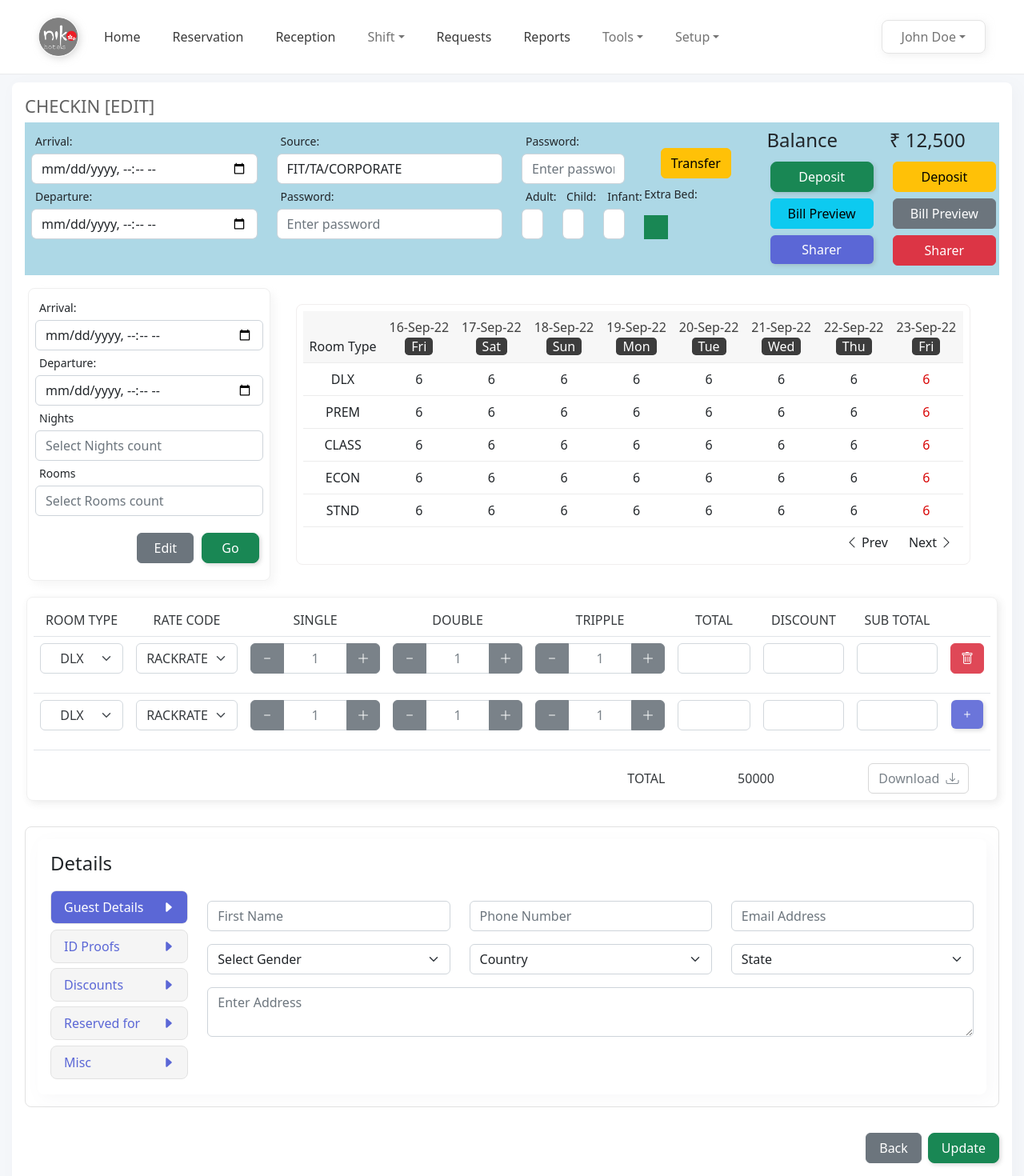
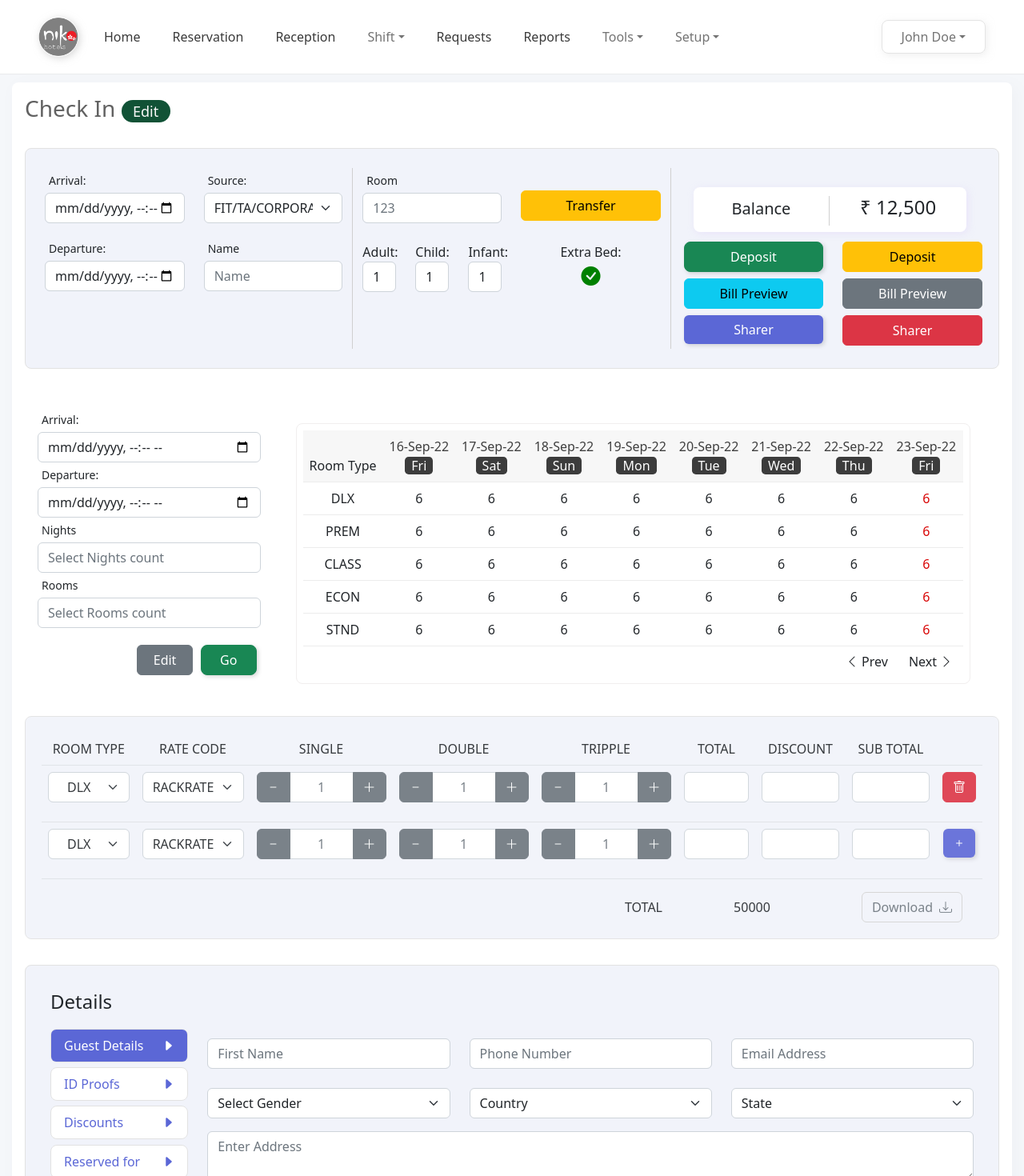
Before and after one commit to indocosmo-projects/PMS-Prototype, a React (Create React App) app: page /checkInEdit in a window 1280 px wide. Shown: the top 1470 px of the page at 80% size. Built offline with nearby package versions, Linux system fonts and the light colour scheme.

Commit message:
checkin edit page edits

```diff
--- a/src/component/CheckInEdit/CheckInEdit.css
+++ b/src/component/CheckInEdit/CheckInEdit.css
@@ -1,3 +1,8 @@
+
+:root{
+    --tab-bg : #f1f3fa;
+}
+
 
 .inputfieldpadding{
     padding : 5px;
@@ -195,10 +200,7 @@ select.form-control.form-select.text-center {
     min-width: max-content;
 }
 
-.bgblue{
-    padding : 2px;
-    background-color : lightblue;
-}
+
 
 .nlink{
     display : inline-block;
@@ -215,11 +217,14 @@ select.form-control.form-select.text-center {
 
 }
 
+.light-violet-bg{
+    background-color: var(--tab-bg);
+}
+
 .checkdetails{
     margin:2em 0em;
     border: solid 1px rgb(226, 226, 226);
     border-radius: .5em;
-    background-color: white !important ;
 }
 
 /* .flex-column.nav.nav-pills{
@@ -229,13 +234,14 @@ select.form-control.form-select.text-center {
 .nav-pills .nav-item{
     border: solid 1px rgb(226, 226, 226)  !important;
     border-radius: .5em;
-    background-color: rgb(245, 245, 245);
+    background-color: rgb(255, 255, 255);
     margin: .2em 0;
 
 }
 
 .tab-pane{
     padding-top: 1em;
+    background-color: var(--tab-bg);
 }
 
 .nav-pills .nav-item .nav-link{
@@ -246,3 +252,36 @@ select.form-control.form-select.text-center {
 .nav-pills .nav-item .nav-link.active{
     color: #ffffff;
 }
+
+.dark-bg{
+    background-color: #115236 !important;
+    border-radius: 1em;
+    color: #f7f7f7;
+    padding: .1em .8em;
+    font-size: 18px;
+}
+.vr-line{
+    width: 1px !important;
+    background-color: #313131;
+}
+.extra-bed-icon{
+    color: green;
+    font-size: 24px;
+}
+.white-bg{
+    background-color: #ffffff !important;
+    border-radius: .5em;
+    margin: 1em;
+    padding-top: .7em;
+    padding-bottom: .5em;
+    box-shadow: 2px 2px 10px rgba(220, 204, 250, 0.375) ;
+}
+.vl {
+    border-right: 1px solid rgb(208, 208, 208);
+  }
+
+  @media screen and (max-width: 576px){
+    .vl {
+        border: none;
+      }
+  }
--- a/src/component/CheckInEdit/CheckInEdit.js
+++ b/src/component/CheckInEdit/CheckInEdit.js
@@ -3,6 +3,8 @@ import RoomAvailability from './RoomAvailability';
 import RoomRateTypeDiscount from './RoomRateTypeDiscount';
 import './CheckInEdit.css';
 import CheckInEditDetails from './CheckInEditDetails';
+import Form from 'react-bootstrap/Form';
+
 
 
 // import { Link } from "react-router-dom";
@@ -14,15 +16,16 @@ function CheckInEdit(){
                 <div className="container-fluid formcontent">
                     {/* ----- Heading ------ */}
                     <div>
-                        <h5 className="header"> CHECKIN [EDIT] </h5>
+                        <h3 className="header"> Check In <span className="dark-bg">Edit</span></h3>
                     </div>
 
                      {/* ----- Form   ------ */}
-                    <div className="bgblue p-2">
-                        <div className="row">
-                            <div className="col-sm-3">
-                                <div className="col-sm-12">
-                                    <div className="form-group">
+
+                     <div className='checkdetails light-violet-bg'>
+                        <div className="row p-4">
+                            <div className="col-md-2">
+                                {/* <div className="col-sm-12"> */}
+                                    <div className="form-group mb-3">
                                         <label className="text-left" htmlFor="arrival">Arrival:</label>
                                         <input type="datetime-local" className="form-control arrival" name="arrival" id="arrival" />
                                     </div>
@@ -30,43 +33,46 @@ function CheckInEdit(){
                                         <label className="text-left" htmlFor="departure">Departure:</label>
                                         <input type="datetime-local" className="form-control departure" name="departure" id="departure" />
                                     </div>
+                                {/* </div> */}
+                            </div>
+
+
+                            <div className="col-md-2 vl">
+                                <div className="form-group mb-3">
+                                    <label className="text-left" htmlFor="source">Source:</label>
+                                    <Form.Select aria-label="Default select example">
+                                            <option>FIT/TA/CORPORATE</option>
+                                            <option value="1">1</option>
+                                            <option value="2">2</option>
+                                            </Form.Select>
+
+                                </div>
+
+                                <div className="form-group">
+                                    <label className="text-left" htmlFor="pwd">Name</label>
+                                    <input type="password" className="form-control" placeholder="Name" id="pwd" />
                                 </div>
                             </div>
 
-                            <div className="col-sm-3">
-                                <div className="form-group">
-                                    <label className="text-left" htmlFor="source">Source:</label>
-                                    <select className="form-control" id="source">
-                                        <option>FIT/TA/CORPORATE</option>
-                                        <option>2</option>
-                                        <option>3</option>
-                                        <option>4</option>
-                                    </select>
-                                </div>
-
-                                <div className="form-group">
-                                    <label className="text-left" htmlFor="pwd">Password:</label>
-                                    <input type="password" className="form-control" placeholder="Enter password" id="pwd" />
-                                </div>
-                            </div>
-
-                            <div className="col-sm-3">
-                                <div className="row">
-                                    <div className="col-sm-6">
+                            <div className="col-md-4 vl">
+                                <div className="row mb-4">
+                                    <div className="col-md-6">
                                         <div className="form-group">
-                                            <label className="text-left" htmlFor="pwd">Password:</label>
-                                            <input type="password" className="form-control" placeholder="Enter password" id="pwd" />
+                                            <label className="text-left" htmlFor="pwd">Room</label>
+                                            <input type="password" className="form-control" placeholder="123" id="room_no" />
                                         </div>
                                     </div>
-                                    <div className="col-sm-6 pt-4">
-                                            <button type="button" className="btn btn-warning">Transfer</button>
+                                    <div className="col-md-6 ">
+                                        <br/>
+                                    <button type="button" className="btn btn-warning w-100 mt-1">Transfer</button>
+
                                     </div>
                                 </div>
 
                                  <div className="row">
                                     <div className="col-sm-2">
                                         <div className="form-group">
-                                            <label className="text-left" htmlFor="adult">Adult:</label>
+                                            <label  htmlFor="adult">Adult:</label>
                                             <select className="form-control" id="adult">
                                                 <option>1</option>
                                                 <option>2</option>
@@ -77,7 +83,7 @@ function CheckInEdit(){
                                     </div>
                                     <div className="col-sm-2">
                                         <div className="form-group">
-                                            <label className="text-left" htmlFor="child">Child:</label>
+                                            <label  htmlFor="child">Child:</label>
                                             <select className="form-control" id="child">
                                                 <option>1</option>
                                                 <option>2</option>
@@ -88,7 +94,7 @@ function CheckInEdit(){
                                     </div>
                                     <div className="col-sm-2">
                                         <div className="form-group">
-                                            <label className="text-left" htmlFor="infant">Infant:</label>
+                                            <label htmlFor="infant">Infant:</label>
                                             <select className="form-control" id="infant">
                                                 <option>1</option>
                                                 <option>2</option>
@@ -97,21 +103,22 @@ function CheckInEdit(){
                                             </select>
                                         </div>
                                     </div>
-                                    <div className="col-sm-4 left">
-                                    <label  htmlFor="extrabed"><p style={{fontSize :14}}>Extra Bed:</p></label>
+                                    <div className="col-sm-6">
+                                    <label  htmlFor="extrabed">Extra Bed:</label>
                                     <div className="form-group">
-                                            <div className="bg-success " style={{height : 30 , width : 30}}></div>
+                                            {/* <div className="bg-success" style={{height : 30 , width : 30}}></div> */}
+                                            <i class="bi bi-check-circle-fill extra-bed-icon"></i>
                                         </div>
                                     </div>
                                 </div>
                             </div>
 
-                            <div className="col-sm-3 left">
-                                <div className="row">
-                                    <div className="col-sm-6">
-                                        <h4>Balance</h4>
+                            <div className="col-md-4">
+                                <div className="row mt-4 mb-2 white-bg">
+                                    <div className="col-md-6 vl">
+                                        <h5 className='mt-1'>Balance</h5>
                                     </div>
-                                    <div className="col-sm-6">
+                                    <div className="col-md-6">
                                         <h4>₹ 12,500</h4>
                                     </div>
                                 </div>
@@ -131,8 +138,8 @@ function CheckInEdit(){
 
                             </div>
 
+                         </div>
                         </div>
-                    </div>
 
 
                      {/* ----- Room Availability ------ */}
@@ -144,154 +151,6 @@ function CheckInEdit(){
 
 
                      <CheckInEditDetails/>
-
-                     {/* <div >
-                            <h5 className="roomheader mb-0">
-                               <Link to="/checkInEdit" className="nlink"> GUEST DETAILS</Link>
-                               <Link to="/checkInOtherDetails" className="nlink"> OTHER DETAILS</Link>
-                            </h5>
-
-                                <div>
-                                <div className="row colpadding left">
-                                    <div className="col-sm-3">
-                                        <div className="form-group ">
-                                            <label for="title">Title:</label>
-                                            <select className="form-control" id="title">
-                                                <option>1</option>
-                                                <option>2</option>
-                                                <option>3</option>
-                                                <option>4</option>
-                                            </select>
-                                        </div>
-                                    </div>
-
-                                     <div className="col-sm-3">
-                                        <div className="form-group ">
-                                                <label for="fname">First Name:</label>
-                                                <input type="text" className="form-control" placeholder="Enter First Name" id="fname" />
-                                            </div>
-                                     </div>
-
-                                      <div className="col-sm-3">
-                                        <div className="form-group ">
-                                                <label for="lname">Last Name:</label>
-                                                <input type="text" className="form-control" placeholder="Enter Last Name" id="lname" />
-                                            </div>
-                                     </div>
-
-                                     <div className="col-sm-3">
-                                        <div className="form-group ">
-                                            <label for="sel1">Gender:</label>
-                                            <select className="form-control" id="sel1">
-                                                <option>Male</option>
-                                                <option>Female</option>
-                                            </select>
-                                        </div>
-                                    </div>
-                                    </div>
-
-                                    <div className="row colpadding left">
-                                    <div className="col-sm-6">
-                                        <div className="form-group ">
-                                                <label for="address">Address:</label>
-                                                <input type="text" className="form-control" placeholder="Enter Address" id="address" />
-                                            </div>
-                                     </div>
-
-                                    <div className="col-sm-6">
-                                        <div className="form-group ">
-                                                <label for="emailaddress">Email Address:</label>
-                                                <input type="text" className="form-control" placeholder="Enter Email Address" id="emailaddress" />
-                                            </div>
-                                     </div>
-                                    </div>
-                                    <div className="row colpadding left">
-                                    <div className="col-sm-3">
-                                        <div className="form-group ">
-                                            <label for="country">Country:</label>
-                                            <select className="form-control" id="country">
-                                                <option>1</option>
-                                                <option>2</option>
-                                                <option>3</option>
-                                            </select>
-                                        </div>
-                                    </div>
-                                    <div className="col-sm-3">
-                                        <div className="form-group ">
-                                            <label for="state">State:</label>
-                                            <select className="form-control" id="state">
-                                                <option>1</option>
-                                                <option>2</option>
-                                                <option>3</option>
-                                            </select>
-                                        </div>
-                                    </div>
-                                    <div className="col-sm-3">
-                                        <div className="form-group ">
-                                            <label for="zone">Zone:</label>
-                                            <select className="form-control" id="zone">
-                                                <option>1</option>
-                                                <option>2</option>
-                                                <option>3</option>
-                                            </select>
-                                        </div>
-                                    </div>
-
-                                     <div className="col-sm-3">
-                                        <div className="form-group ">
-                                                <label for="phone">Phone:</label>
-                                                <input type="text" className="form-control" placeholder="Enter Phone" id="phone" />
-                                            </div>
-                                     </div>
-
-                                    </div>
-                                </div>
-
-                            </div> */}
-
-{/*
-                              <div >
-                                    <h5 className="roomheader">
-                                       MISC.DETAILS
-                                    </h5>
-
-                                    <div >
-                                        <div className="row colpadding left">
-                                            <div className="col-sm-2">
-                                                <div className="form-group ">
-                                                        <label for="adults">Adults:</label>
-                                                        <input type="text" className="form-control" placeholder="Enter Adults" id="adults" />
-                                                </div>
-                                            </div>
-                                             <div className="col-sm-2">
-                                                <div className="form-group ">
-                                                        <label for="children">Children:</label>
-                                                        <input type="text" className="form-control" placeholder="Enter Children" id="children" />
-                                                </div>
-                                            </div>
-                                             <div className="col-sm-2">
-                                                <div className="form-group ">
-                                                        <label for="infants">Infants:</label>
-                                                        <input type="text" className="form-control" placeholder="Enter Infants" id="infants" />
-                                                </div>
-                                            </div>
-                                            <div className="col-sm-4">
-                                                <div className="form-group ">
-                                                        <label for="remarks">Remarks:</label>
-                                                        <input type="text" className="form-control" placeholder="Enter Remarks" id="remarks" />
-                                                </div>
-                                            </div>
-                                            <div className="col-sm-2">
-                                                <div className="form-group ">
-                                                        <label for="gst">GST#:</label>
-                                                        <input type="text" className="form-control" placeholder="Enter GST" id="gst" />
-                                                </div>
-                                            </div>
-                                        </div>
-                                    </div>
-
-                                </div> */}
-
 
 
                      {/* ----- Buttons ------ */}
--- a/src/component/CheckInEdit/CheckInEditDetails.js
+++ b/src/component/CheckInEdit/CheckInEditDetails.js
@@ -9,14 +9,14 @@ import Tab from 'react-bootstrap/Tab';
 
 function CheckInEditDetails() {
     return(
-            <div className="section checkdetails">
-                <div className="container-fluid formcontent">
+            <div className="section checkdetails light-violet-bg">
+                <div className="container-fluid light-violet-bg">
 
                      <h4 className='left mb-3'>Details</h4>
 
                             <Tab.Container id="left-tabs-example" defaultActiveKey="first">
                         <Row>
-                            <Col sm={2}>
+                            <Col md={2}>
                             <Nav variant="pills" className="flex-column">
                                 <Nav.Item>
                                 <Nav.Link eventKey="first">Guest Details <i class="bi bi-caret-right-fill"></i></Nav.Link>
@@ -35,23 +35,23 @@ function CheckInEditDetails() {
                                 </Nav.Item>
                             </Nav>
                             </Col>
-                            <Col sm={10}>
+                            <Col md={10}>
                             <Tab.Content>
                                 <Tab.Pane eventKey="first">
 
                                 <div className="row mb-3">
 
-                                     <div className="col-sm-4">
+                                     <div className="col-md-12 col-lg-4 mb-2">
                                         <div className="form-group">
                                                 <input type="text" className="form-control" placeholder="First Name" id="fname" />
                                             </div>
                                      </div>
-                                     <div className="col-sm-4">
+                                     <div className="col-md-12 col-lg-4 mb-2">
                                         <div className="form-group ">
                                                 <input type="text" className="form-control" placeholder="Phone Number" id="phone" />
                                             </div>
                                      </div>
-                                     <div className="col-sm-4">
+                                     <div className="col-md-12 col-lg-4 mb-2">
                                         <div className="form-group ">
                                                 <input type="text" className="form-control" placeholder="Email Address" id="emailaddress" />
                                             </div>
--- a/src/component/CheckInEdit/RoomAvailability.js
+++ b/src/component/CheckInEdit/RoomAvailability.js
@@ -4,7 +4,7 @@ function RoomAvailability() {
 
     return (
         <div className="row p-3">
-        <div className="col-md-3 availability_check_bg">
+        <div className="col-md-3 ">
                 <div className="col-sm-12">
                     <div className="form-group">
                         <label className="text-left" htmlFor="arrival">Arrival:</label>
--- a/src/component/CheckInEdit/RoomRateTypeDiscount.js
+++ b/src/component/CheckInEdit/RoomRateTypeDiscount.js
@@ -6,7 +6,7 @@ import InputGroup from 'react-bootstrap/InputGroup';
 function RoomRateTypeDiscount() {
         return(
                 <div>
-                    <div className="padcolumn mt-1 total-bg" >
+                    <div className="padcolumn mt-1 checkdetails light-violet-bg" >
                         {/* <div className="table"> */}
 
                             <table className="table type-table">
--- a/src/component/NewReservation/NewReservation.js
+++ b/src/component/NewReservation/NewReservation.js
@@ -21,7 +21,7 @@ function NewReservation() {
                 <div className="container-fluid formcontent">
                     {/* ----- Heading ------ */}
                     <div>
-                        <h5 className="header"> New Reservation </h5>
+                        <h3 className="header"> New Reservation </h3>
                     </div>
 
                      {/* ----- Form   ------ */}
--- a/src/component/Reception/Reception.js
+++ b/src/component/Reception/Reception.js
@@ -115,7 +115,7 @@ function Reception() {
                 <div className="container-fluid">
                     {/* ----- Heading ------ */}
                     <div>
-                        <h5 className="header">Reception</h5>
+                        <h3 className="header">Reception</h3>
                     </div>
 
                 <Tabs
--- a/src/style.css
+++ b/src/style.css
@@ -23,7 +23,7 @@ body{
 
 .header {
     /* padding : 10px; */
-    font-size: 22px;
+    /* font-size: 22px; */
     color : rgb(97, 97, 97);
     text-align : left;
     opacity : 1;
```
